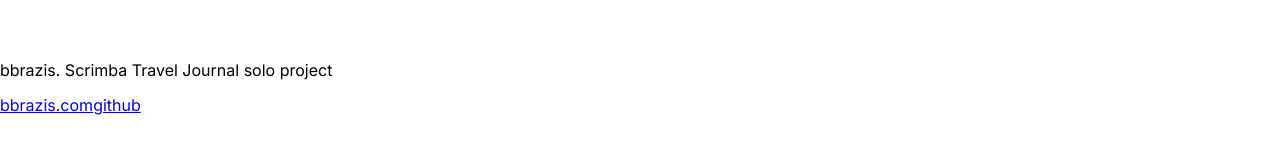
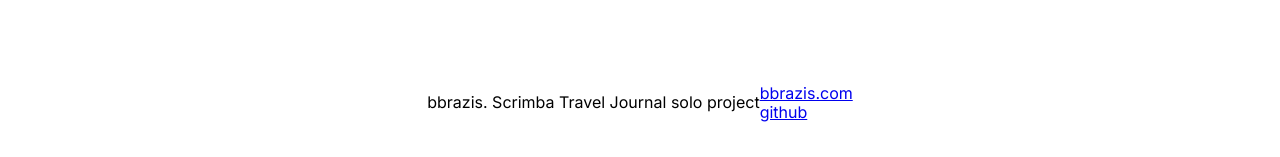
Before and after one commit to bbrazis/react-travel-journal, a React app: page / in a window 1280 px wide. Shown: the part 1440-1597 px from the top of the page. Before the commit the page ends 1555 px from the top, so only its background shows below. Built offline with nearby package versions, Linux system fonts and the light colour scheme.

Commit message:
new styles

```diff
--- a/components/Footer.js
+++ b/components/Footer.js
@@ -3,6 +3,7 @@
 export default function Footer() {
     return (
         <footer>
+            <div className="container">
                 <p className="legal">bbrazis. Scrimba Travel Journal solo project</p>
                 <div className="footer--nav">
                     <a href="https://www.bbrazis.com" target="_blank">
@@ -12,6 +13,7 @@
                         github
                     </a>
                 </div>
+            </div>
         </footer>
     )
 }
--- a/index.html
+++ b/index.html
@@ -1,4 +1,4 @@
-<html>
+<html lang="en">
     <head><link rel="stylesheet" href="https://cdnjs.cloudflare.com/ajax/libs/normalize/8.0.1/normalize.css">
         <link rel="preconnect" href="https://fonts.googleapis.com">
         <link rel="preconnect" href="https://fonts.gstatic.com" crossorigin>
--- a/style.css
+++ b/style.css
@@ -193,6 +193,24 @@
     padding-block-end: 2rem;
 }
 
+footer {
+    display: flex;
+    place-content: center;
+    padding: 2rem 1rem;
+
+    .container {
+        max-width: 960px;
+        display: flex;
+        justify-content: space-between;
+        align-items: center;
+
+        .footer--nav {
+            display: flex;
+            flex-direction: column;
+        }
+    }
+}
+
 @media (max-width: 600px) {
     .card {
         grid-template: 1fr / 1fr;
```
Lines whose indentation alone changed are shown as unchanged.
